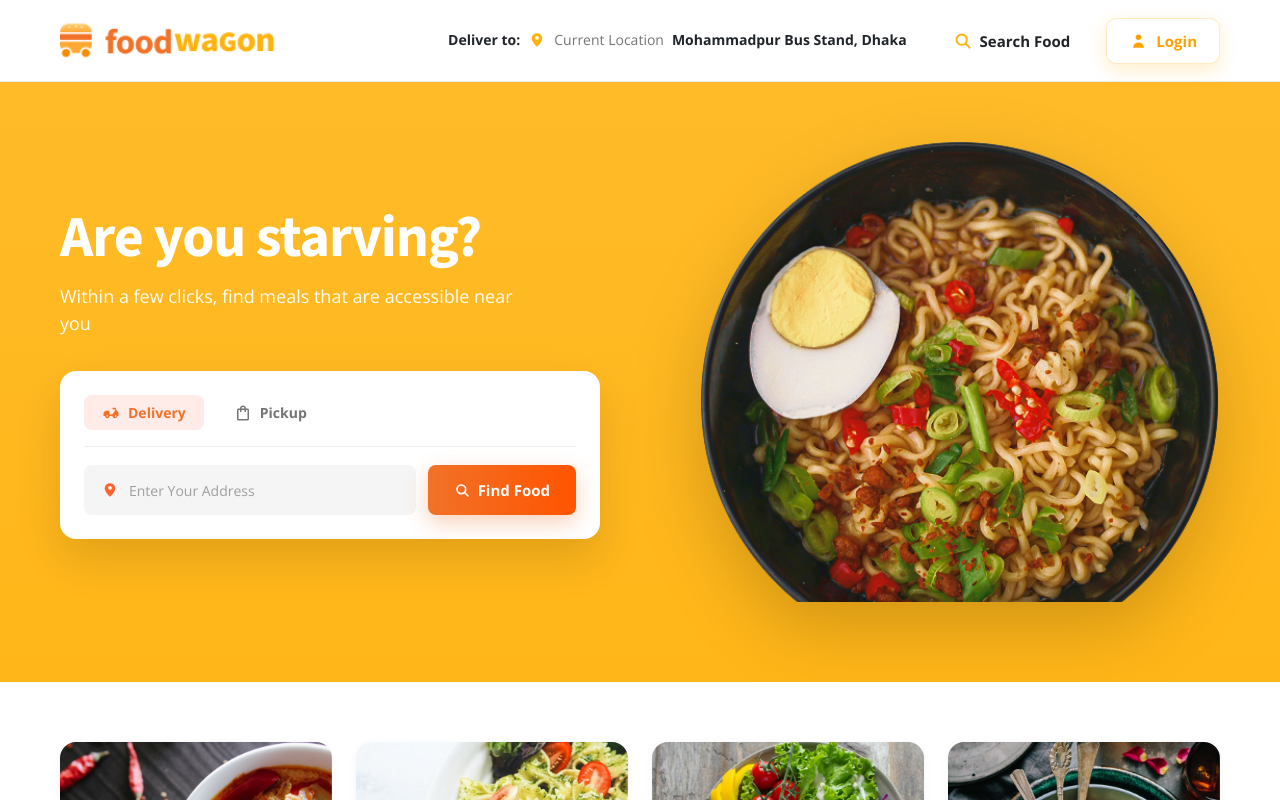
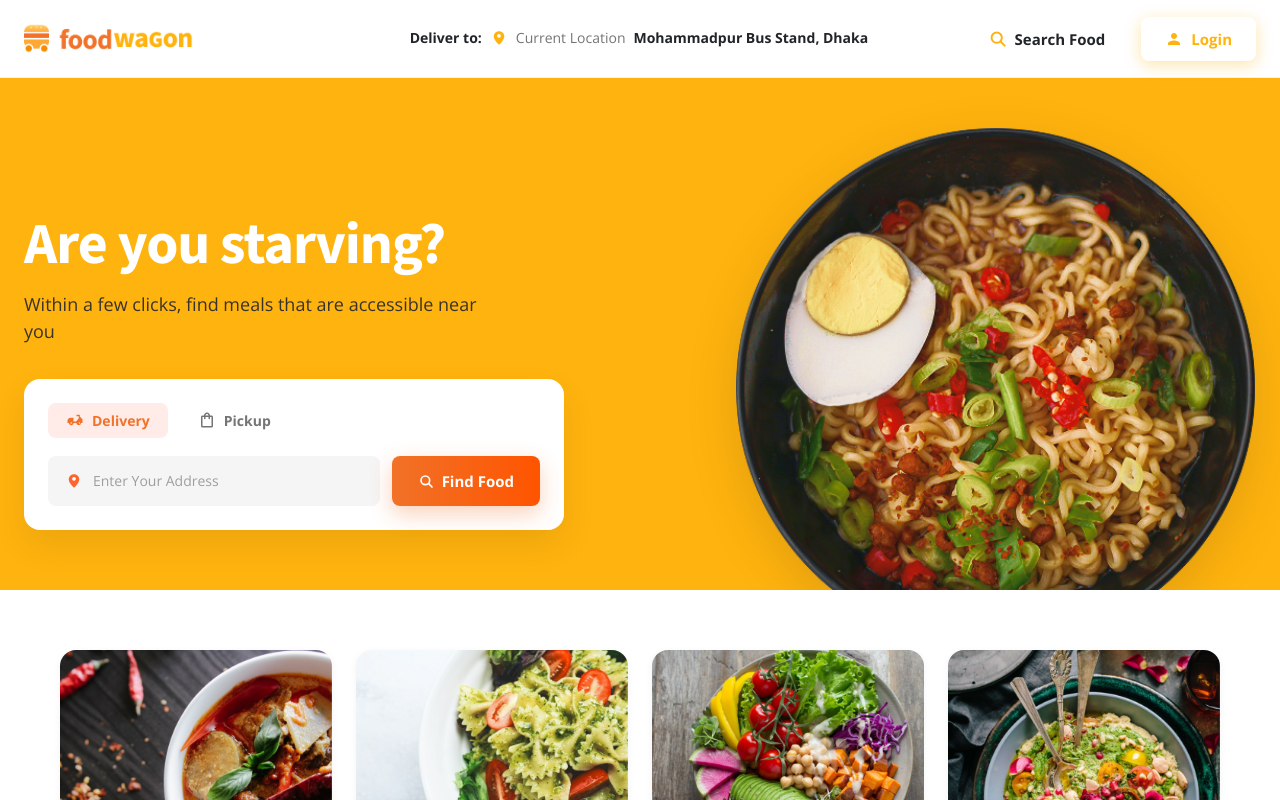
Before and after one commit to ankitachowdhury02/Food-Delivery, a React (Vite) app: page / in a window 1280 px wide. Shown: the top 800 px of the page. Built offline with nearby package versions, Linux system fonts and the light colour scheme.

Commit message:
navbar img fix

```diff
--- a/src/components/Hero.css
+++ b/src/components/Hero.css
@@ -1,23 +1,17 @@
 .hero {
   width: 100%;
-  background:
-    linear-gradient(
-      180deg,
-      rgba(255, 206, 103, 0.3) 0%,
-      rgba(253, 237, 202, 0.05) 100%
-    ),
-    #ffb30e;
+  background: #ffb30e;
   overflow: hidden;
   position: relative;
 }
 
 .hero-content {
   width: 100%;
-  max-width: 1200px;
+  max-width: 1280px;
   margin: 0 auto;
-  padding: 60px 20px 80px;
+  padding: 50px 24px 0;
   display: flex;
-  align-items: center;
+  align-items: flex-end;
   justify-content: space-between;
   gap: 40px;
 }
@@ -25,6 +19,7 @@
 .hero-text {
   flex: 1;
   max-width: 580px;
+  padding-bottom: 60px;
 }
 
 .hero-text h1 {
@@ -45,10 +40,11 @@
 
 .hero-text > p {
   font-size: 18px;
-  color: rgba(255, 255, 255, 0.95);
+  color: #39332d;
   line-height: 1.5;
   margin-bottom: 34px;
   max-width: 480px;
+  font-weight: 500;
 }
 
 .food-search {
@@ -57,15 +53,14 @@
   background: #ffffff;
   padding: 24px;
   border-radius: 16px;
-  box-shadow: 0 20px 45px rgba(0, 0, 0, 0.12);
+  box-shadow: 0 15px 35px rgba(0, 0, 0, 0.08);
 }
 
 .delivery-tabs {
   display: flex;
   align-items: center;
   gap: 12px;
-  padding-bottom: 16px;
-  border-bottom: 1px solid #eeeeee;
+  margin-bottom: 18px;
 }
 
 .delivery-tabs button {
@@ -94,7 +89,6 @@
   display: flex;
   align-items: center;
   gap: 12px;
-  margin-top: 18px;
 }
 
 .search-input-box {
@@ -157,23 +151,26 @@
 
 .hero-image {
   flex: 1;
-  max-width: 520px;
+  max-width: 540px;
   display: flex;
-  align-items: center;
-  justify-content: center;
+  align-items: flex-end;
+  justify-content: flex-end;
+  align-self: flex-end;
 }
 
 .hero-image img {
   width: 100%;
+  max-width: 520px;
   height: auto;
-  max-height: 460px;
+  display: block;
   object-fit: contain;
-  filter: drop-shadow(0 25px 35px rgba(0, 0, 0, 0.18));
+  vertical-align: bottom;
+  filter: drop-shadow(0 15px 25px rgba(0, 0, 0, 0.12));
   transition: transform 0.4s ease;
 }
 
 .hero-image:hover img {
-  transform: translateY(-5px) scale(1.02);
+  transform: translateY(-4px) scale(1.01);
 }
 
 /*RESPONSIVE*/
@@ -185,13 +182,28 @@
   }
 }
 
+@media (max-width: 1200px) {
+  .hero-content {
+    padding-left: 20px;
+    padding-right: 20px;
+  }
+}
+
 @media (max-width: 992px) {
+  .hero-content {
+    gap: 24px;
+  }
+
   .hero-text h1 {
     font-size: clamp(36px, 5vw, 46px);
   }
 
+  .hero-text {
+    padding-bottom: 40px;
+  }
+
   .hero-image {
-    max-width: 420px;
+    max-width: 440px;
   }
 }
 
@@ -199,12 +211,13 @@
   .hero-content {
     flex-direction: column;
     text-align: center;
-    padding: 40px 16px 50px;
+    padding: 40px 16px 0;
     gap: 30px;
   }
 
   .hero-text {
     max-width: 100%;
+    padding-bottom: 0;
   }
 
   .hero-text h1 {
@@ -221,8 +234,9 @@
   }
 
   .hero-image {
-    max-width: 340px;
+    max-width: 360px;
     margin: 0 auto;
+    align-self: center;
   }
 }
 
@@ -259,7 +273,7 @@
 
 @media (max-width: 360px) {
   .hero-content {
-    padding: 30px 10px 38px;
+    padding: 30px 10px 0;
     gap: 22px;
   }
 
@@ -282,7 +296,7 @@
 
   .delivery-tabs {
     gap: 6px;
-    padding-bottom: 10px;
+    margin-bottom: 12px;
     justify-content: center;
   }
 
@@ -293,7 +307,6 @@
   }
 
   .search-area {
-    margin-top: 12px;
     gap: 8px;
   }
 
@@ -313,11 +326,7 @@
   }
 
   .hero-image {
-    max-width: 240px;
+    max-width: 260px;
     margin: 0 auto;
   }
-
-  .hero-image img {
-    max-height: 200px;
-  }
 }
--- a/src/components/Navbar.css
+++ b/src/components/Navbar.css
@@ -1,8 +1,8 @@
 .navbar {
   width: 100%;
-  height: 82px;
+  height: 78px;
   background: #ffffff;
-  border-bottom: 1px solid #eeeeee;
+  border-bottom: 1px solid #f2f2f2;
   position: sticky;
   top: 0;
   z-index: 100;
@@ -11,10 +11,10 @@
 
 .navbar-container {
   width: 100%;
-  max-width: 1200px;
+  max-width: 1280px;
   height: 100%;
   margin: 0 auto;
-  padding: 0 20px;
+  padding: 0 24px;
   display: flex;
   align-items: center;
   justify-content: space-between;
@@ -27,7 +27,7 @@
 }
 
 .logo img {
-  height: 42px;
+  height: 33px;
   width: auto;
   object-fit: contain;
 }
@@ -77,6 +77,7 @@
   font-weight: 700;
   padding: 8px 12px;
   border-radius: 8px;
+  background: transparent;
   transition: color 0.2s ease;
 }
 
@@ -86,34 +87,33 @@
 
 .search-btn:hover {
   color: #ffa100;
-  background: rgba(255, 179, 14, 0.08);
 }
 
 .login-btn {
-  height: 46px;
-  padding: 0 22px;
+  height: 44px;
+  padding: 0 24px;
   display: flex;
   align-items: center;
   justify-content: center;
   gap: 8px;
   background: #ffffff;
-  color: #ffa100;
-  border: 1px solid rgba(255, 179, 14, 0.25);
-  border-radius: 10px;
+  color: #ffb30e;
+  border: none;
+  border-radius: 8px;
   font-size: 15px;
   font-weight: 700;
-  box-shadow: 0 6px 18px rgba(255, 179, 14, 0.22);
+  box-shadow: 0 4px 16px rgba(255, 179, 14, 0.35);
   transition: all 0.25s cubic-bezier(0.16, 1, 0.3, 1);
 }
 
 .login-btn svg {
-  color: #ffa100;
+  color: #ffb30e;
 }
 
 .login-btn:hover {
   transform: translateY(-2px);
-  box-shadow: 0 8px 24px rgba(255, 179, 14, 0.32);
-  background: #fffdf9;
+  box-shadow: 0 6px 20px rgba(255, 179, 14, 0.45);
+  background: #ffffff;
 }
 
 .navbar-search-box {
--- a/src/components/Navbar.jsx
+++ b/src/components/Navbar.jsx
@@ -104,13 +104,8 @@ function Navbar({ searchFood, setSearchFood }) {
           {/*  LOGIN */}
 
           <button className="login-btn" type="button" onClick={handleLogin}>
-            <svg width="19" height="19" viewBox="0 0 24 24" fill="none">
-              <circle cx="12" cy="8" r="3.5" fill="currentColor" />
-
-              <path
-                d="M5 21C5.7 16.7 8.1 14.5 12 14.5C15.9 14.5 18.3 16.7 19 21"
-                fill="currentColor"
-              />
+            <svg width="18" height="18" viewBox="0 0 24 24" fill="currentColor">
+              <path d="M12 12c2.21 0 4-1.79 4-4s-1.79-4-4-4-4 1.79-4 4 1.79 4 4 4zm0 2c-2.67 0-8 1.34-8 4v2h16v-2c0-2.66-5.33-4-8-4z" />
             </svg>
 
             <span>Login</span>
```
